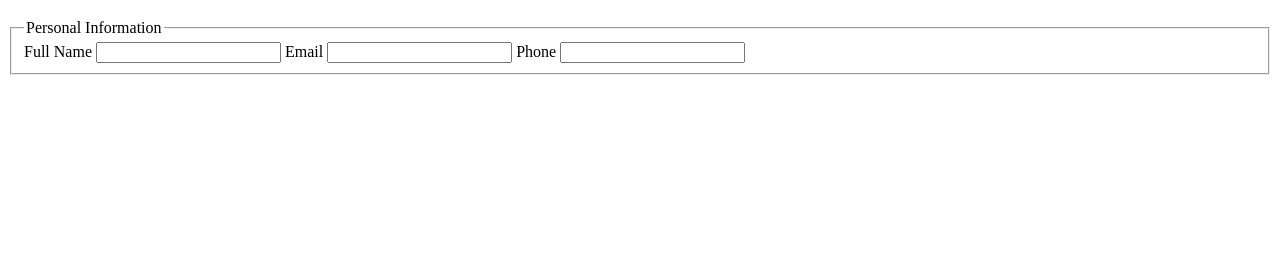
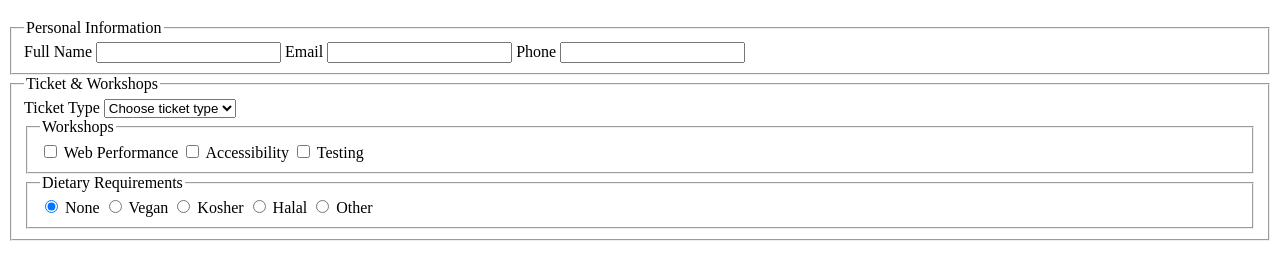
Before and after one commit to rel770/conference-registration, a plain HTML site: page index.html in a window 1280 px wide. Shown: the part 61-340 px from the top of the page. Drawn offline with Linux system fonts and the light colour scheme.

Commit message:
Add ticket & workshops section

```diff
--- a/index.html
+++ b/index.html
@@ -23,6 +23,53 @@
             <input type="tel" id="phone" name="phone" required pattern="[0-9+\-\s\(\)]+">
 
         </fieldset>
+
+        <!-- Ticket & Workshops Section -->
+        <fieldset>
+            <legend>Ticket & Workshops</legend>
+
+            <label for="ticket-type">Ticket Type</label>
+            <select id="ticket-type" name="ticketType" required>
+                <option value="">Choose ticket type</option>
+                <option value="standard">Standard</option>
+                <option value="vip">VIP</option>
+                <option value="student">Student</option>
+            </select>
+
+            <fieldset>
+                <legend>Workshops</legend>
+
+                <input type="checkbox" id="workshop-performance" name="workshops" value="performance">
+                <label for="workshop-performance">Web Performance</label>
+
+                <input type="checkbox" id="workshop-accessibility" name="workshops" value="accessibility">
+                <label for="workshop-accessibility">Accessibility</label>
+
+                <input type="checkbox" id="workshop-testing" name="workshops" value="testing">
+                <label for="workshop-testing">Testing</label>
+            </fieldset>
+
+            <fieldset>
+                <legend>Dietary Requirements</legend>
+
+                <input type="radio" id="diet-none" name="diet" value="none" checked>
+                <label for="diet-none">None</label>
+
+                <input type="radio" id="diet-vegan" name="diet" value="vegan">
+                <label for="diet-vegan">Vegan</label>
+
+                <input type="radio" id="diet-kosher" name="diet" value="kosher">
+                <label for="diet-kosher">Kosher</label>
+
+                <input type="radio" id="diet-halal" name="diet" value="halal">
+                <label for="diet-halal">Halal</label>
+
+                <input type="radio" id="diet-other" name="diet" value="other">
+                <label for="diet-other">Other</label>
+            </fieldset>
+
+        </fieldset>
+
     </form>
 </body>
 </html>
```
